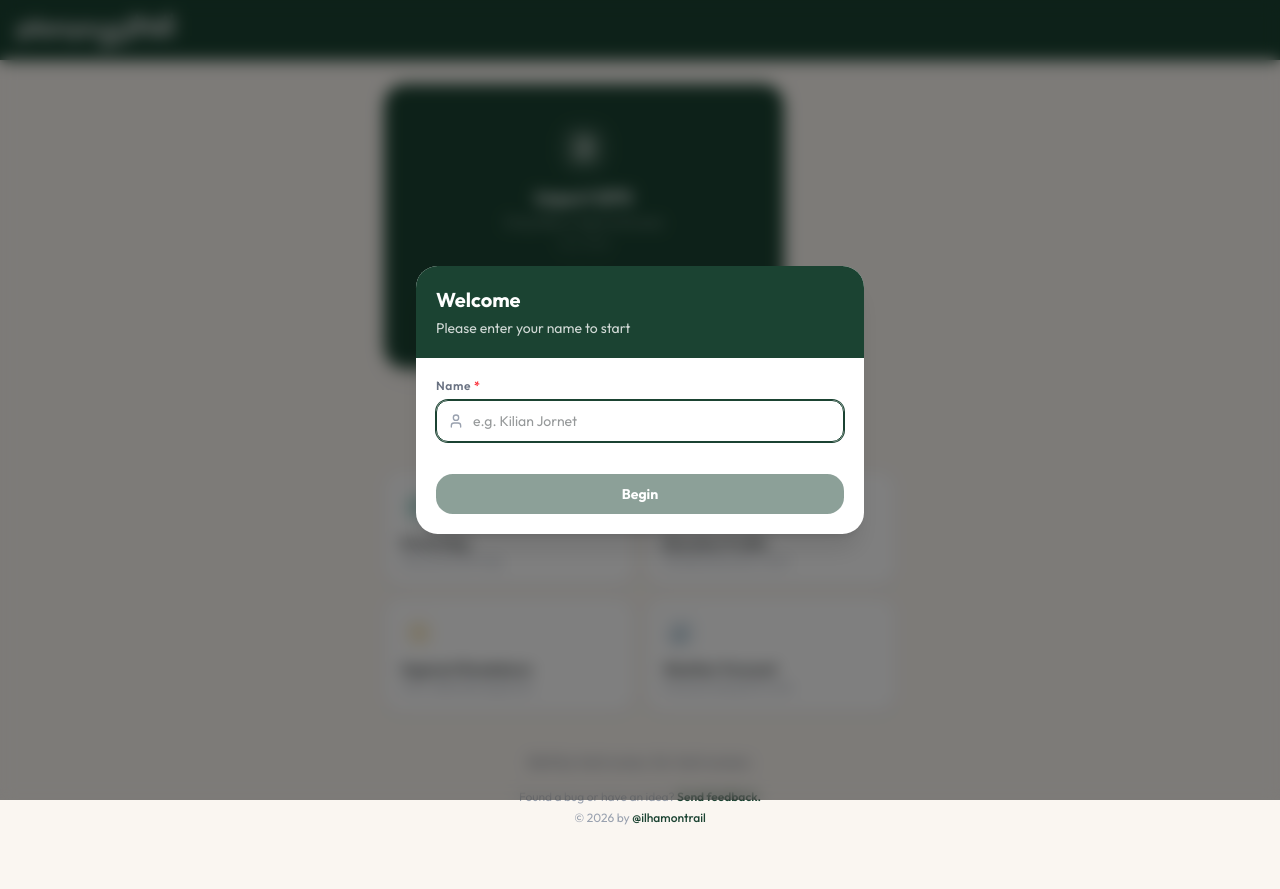
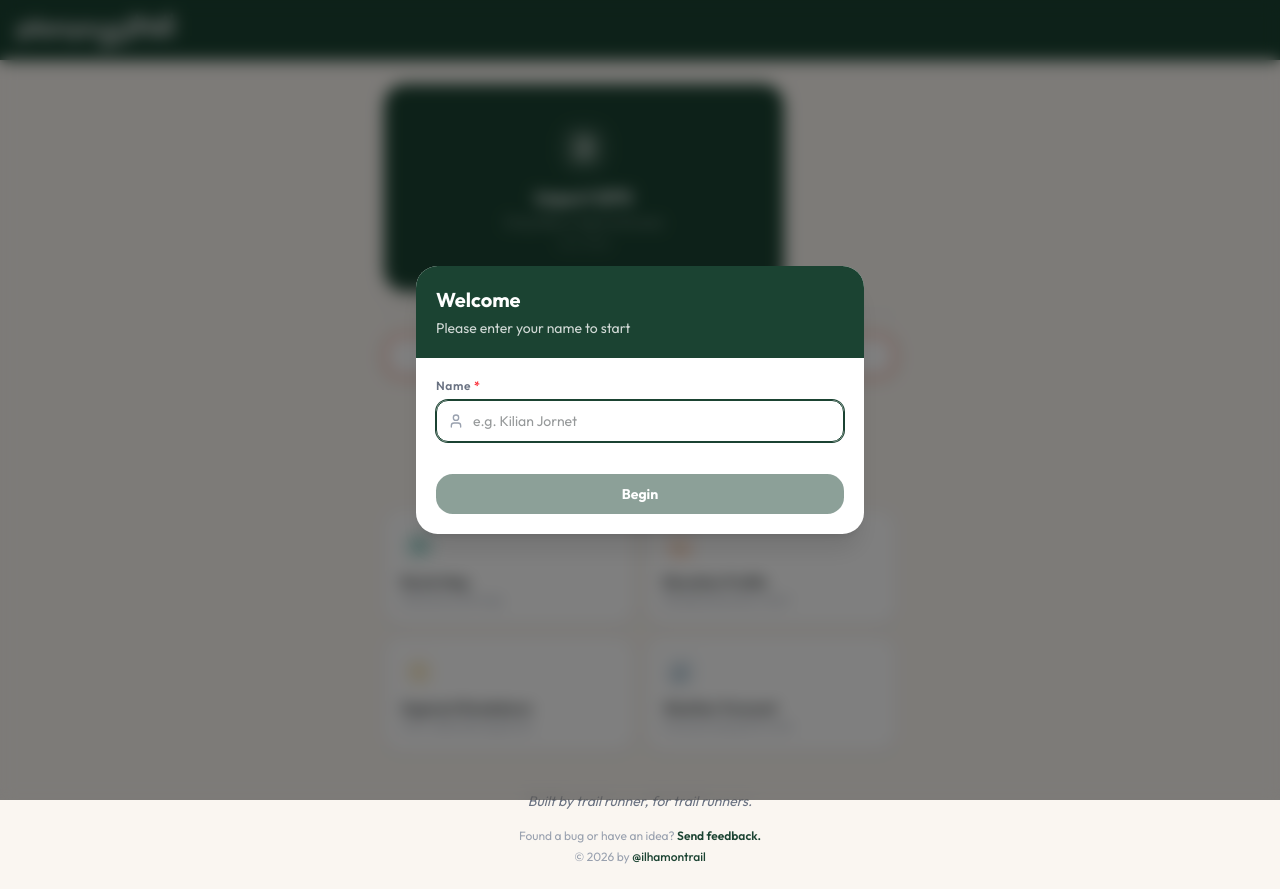
Before and after one commit to ilhamwork/plan-your-trail, a Next.js app: page / in a window 1280 px wide. Before the commit the page ends 850 px from the top, so only its background shows below. Built offline with nearby package versions, Linux system fonts and the light colour scheme.

Commit message:
hotfix: separate try gpx from upload gpx

```diff
--- a/components/trail/UploadCard.tsx
+++ b/components/trail/UploadCard.tsx
@@ -93,6 +93,7 @@ export function UploadCard({
       animate={{ opacity: 1, y: 0 }}
       transition={{ duration: 0.5 }}
     >
+      <div className="flex flex-col gap-4">
         <div
           className={`relative max-w-100 cursor-pointer overflow-hidden rounded-2xl bg-[#1B4332] text-white shadow-lg transition-all duration-300 hover:bg-[#2D5A46] ${
             hasFile ? "p-3" : "p-10 text-center"
@@ -156,23 +157,42 @@ export function UploadCard({
                     </p>
                   </div>
                 </div>
+              </motion.div>
+            )}
+          </AnimatePresence>
+        </div>
 
-              <div className="mt-2 w-full border-t border-white/10 pt-4">
+        {!hasFile && (
+          <motion.div
+            initial={{ opacity: 0, y: 10 }}
+            animate={{ opacity: 1, y: 0 }}
+            transition={{ delay: 0.2 }}
+            className="flex flex-col items-center gap-3"
+          >
+            <div className="flex w-full items-center gap-3">
+              <div className="h-px flex-1 bg-gray-200" />
+              <span className="text-[10px] font-bold tracking-wider text-gray-400 uppercase">
+                OR
+              </span>
+              <div className="h-px flex-1 bg-gray-200" />
+            </div>
+
             <button
               onClick={handleLoadExample}
               disabled={isLoadingExample || isLoading}
-                  className="mx-auto flex h-9 min-w-[100px] cursor-pointer items-center justify-center gap-2 rounded-lg bg-[#E76F51] px-4 py-2 text-sm font-bold text-white transition-all hover:bg-[#D55A3C] active:scale-95 disabled:opacity-70"
+              className="flex h-11 w-full cursor-pointer items-center justify-center gap-2 rounded-xl border-2 border-[#E76F51] bg-white px-4 py-2 text-sm font-black text-[#E76F51] shadow-sm transition-all hover:bg-[#E76F51] hover:text-white active:scale-[0.98] disabled:opacity-50"
             >
               {isLoadingExample || isLoading ? (
-                    <div className="h-4 w-4 animate-spin rounded-full border-2 border-white/20 border-t-white" />
+                <div className="h-4 w-4 animate-spin rounded-full border-2 border-[#E76F51]/20 border-t-[#E76F51]" />
               ) : (
-                    "TRY GPX"
+                "TRY GPX EXAMPLE"
               )}
             </button>
-              </div>
+            <p className="text-center text-[11px] font-medium text-gray-400">
+              Don&apos;t have a file? Try with our gpx example.
+            </p>
           </motion.div>
         )}
-        </AnimatePresence>
       </div>
 
       <AnimatePresence>
```
Lines whose indentation alone changed are shown as unchanged.
